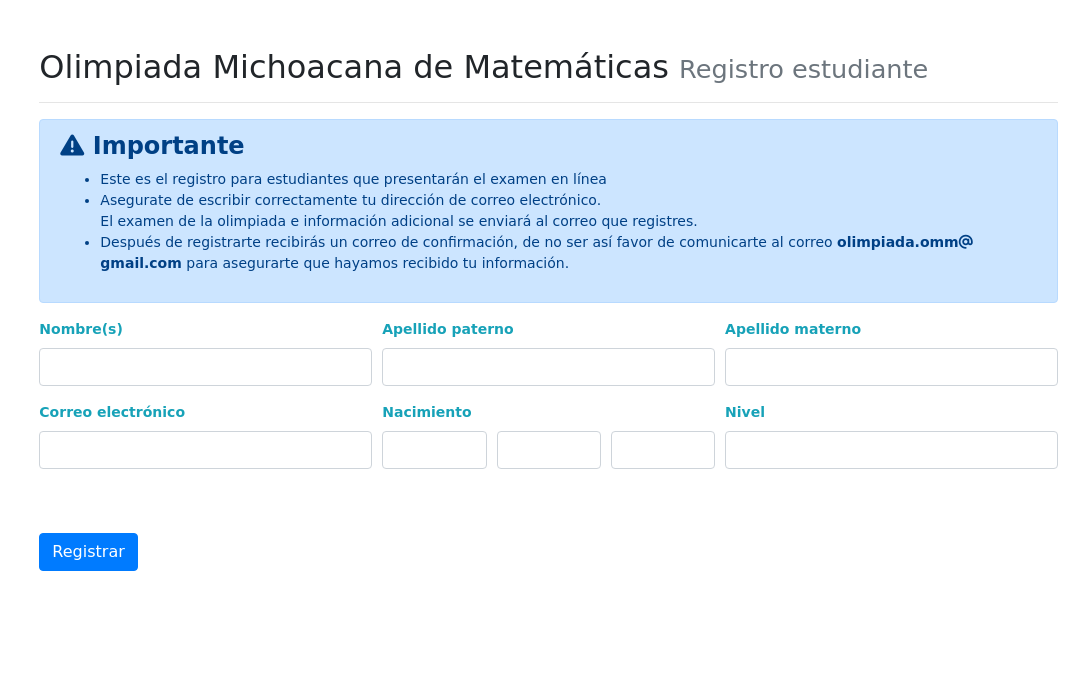
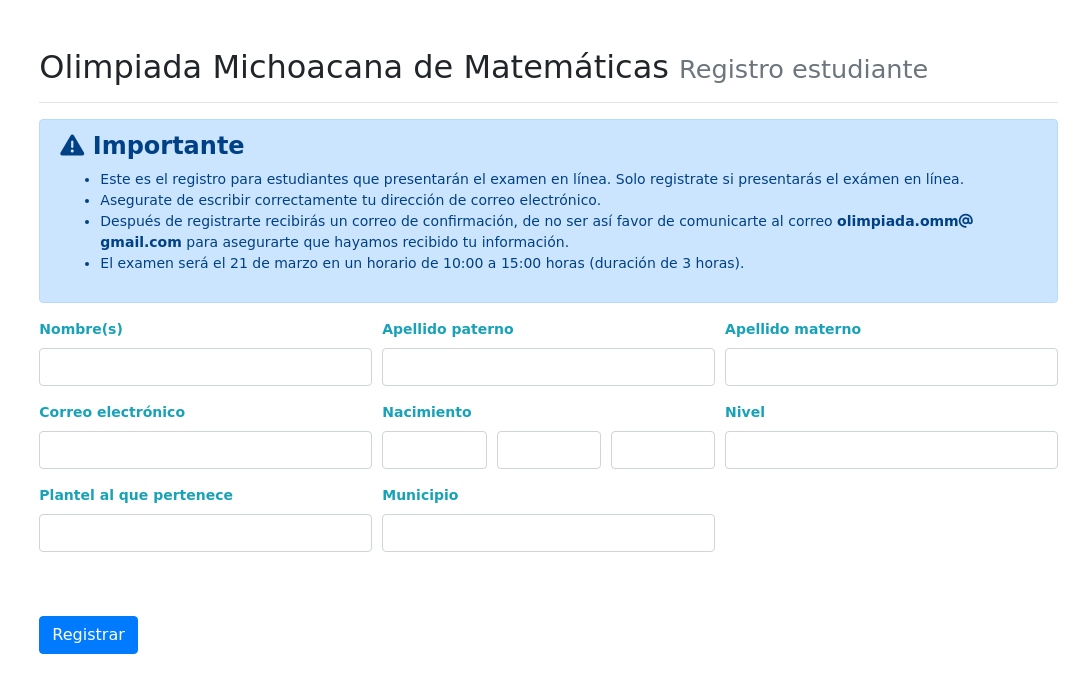
Before and after one commit to lugetego/registro-olimpiada, a Symfony app: template templates/estudiante/new.html.twig in a window 1280 px wide. Shown: the part 48-741 px from the top of the page, without its empty margins (198-1280 px from the left). Run offline with Twig, Linux system fonts and the light colour scheme; the template is opened without the code that fills it, so the values that code supplies are empty; form fields are guessed from the names that the template uses; some libraries are stand-ins or nearby versions; some web fonts are replaced.

Commit message:
Modificaciones plantel

```diff
--- a/templates/estudiante/_form.html.twig
+++ b/templates/estudiante/_form.html.twig
@@ -39,6 +39,16 @@
         <span class="text-danger">{{ form_errors(form.nivel) }}</span>
         {{ form_widget(form.nivel, {'attr': {'class': 'form-control'}}) }}
     </div>
+    <div class="form-group col-md-4 col-sm-12">
+        <label for="inputName" class="text-info"><strong>Plantel al que pertenece</strong></label>
+        <span class="text-danger">{{ form_errors(form.plantel) }}</span>
+        {{ form_widget(form.plantel, {'attr': {'class': 'form-control'}}) }}
+    </div>
+    <div class="form-group col-md-4 col-sm-12">
+        <label for="inputName" class="text-info"><strong>Municipio</strong></label>
+        <span class="text-danger">{{ form_errors(form.municipio) }}</span>
+        {{ form_widget(form.municipio, {'attr': {'class': 'form-control'}}) }}
+    </div>
 
     {% if is_granted("IS_AUTHENTICATED_REMEMBERED") %}
         {% if form.puntuacion is defined %}
--- a/templates/estudiante/new.html.twig
+++ b/templates/estudiante/new.html.twig
@@ -11,10 +11,11 @@
     <div class="alert alert-primary" role="alert">
         <h4><strong><i class="fas fa-exclamation-triangle"></i> Importante</strong></h4>
         <ul>
-            <li>Este es el registro para estudiantes que presentarán el examen en línea</li>
-            <li>Asegurate de escribir correctamente tu dirección de correo electrónico.<br>El examen de la olimpiada e información adicional se enviará al correo que registres.</li>
+            <li>Este es el registro para estudiantes que presentarán el examen en línea. Solo registrate si presentarás el exámen en línea.</li>
+            <li>Asegurate de escribir correctamente tu dirección de correo electrónico.</li>
             <li>Después de registrarte recibirás un correo de confirmación, de no ser así favor de comunicarte al correo <strong>olimpiada.omm<i class="fas fa-at"></i>gmail.com</strong> para asegurarte que hayamos
             recibido tu información.</li>
+            <li>El examen será el 21 de marzo en un horario de 10:00 a 15:00 horas (duración de 3 horas).</li>
         </ul>
     </div>
 
```
Also changed, not shown: src/Entity/Estudiante.php (+52 -2 lines), src/Entity/User.php (+25 -1 lines), src/Form/EstudianteType.php (+10 -3 lines), src/Form/RegistrationType.php (+1 -18 lines), templates/bundles/FOSUserBundle/Registration/register_content.html.twig (+6 -1 lines).
